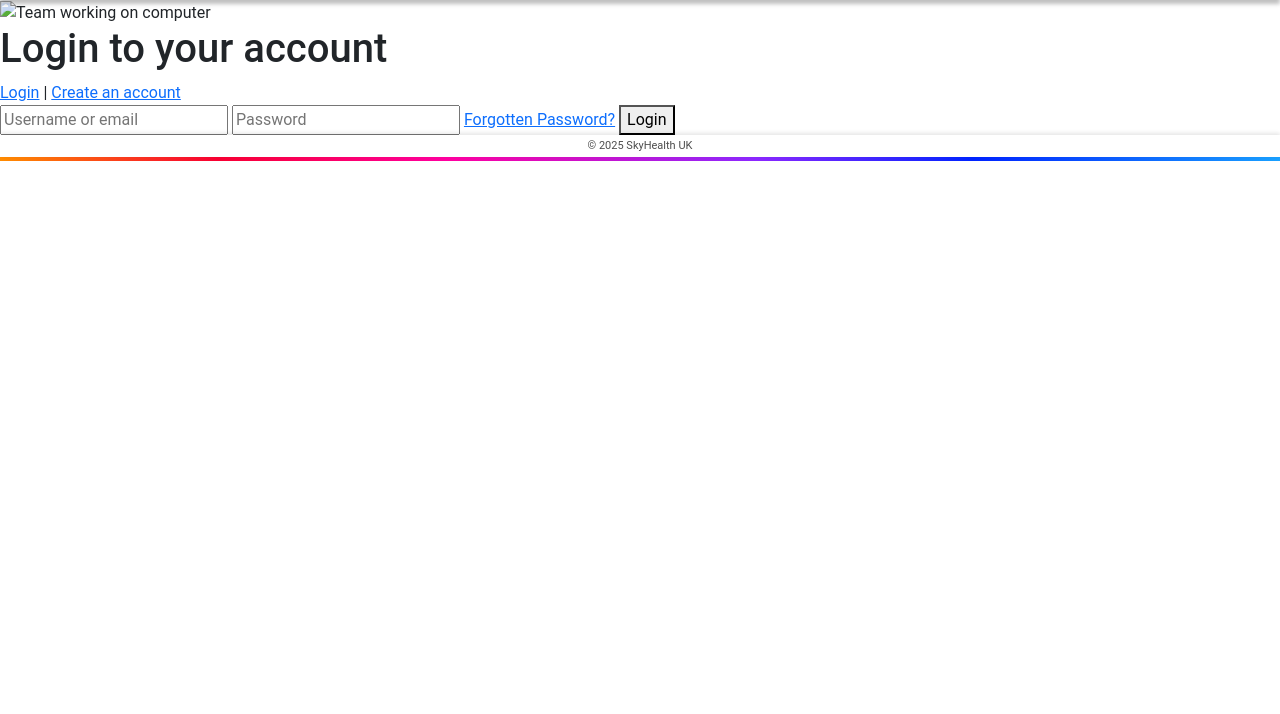
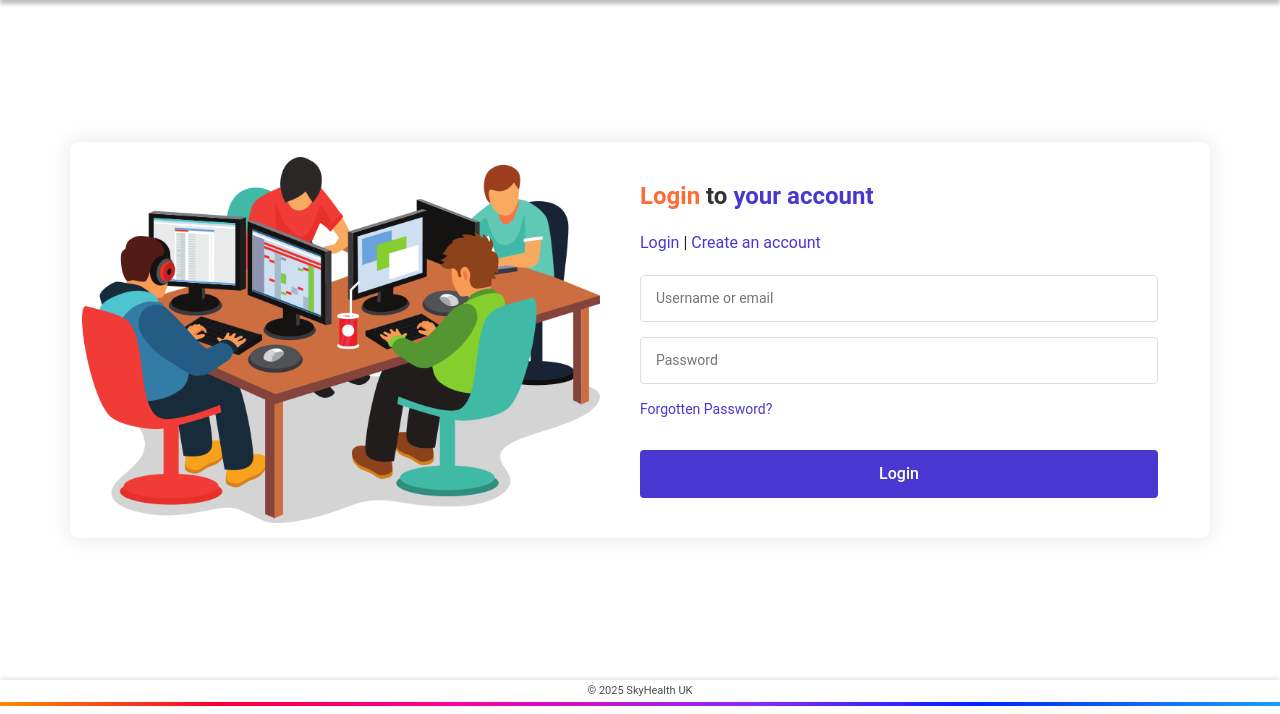
Before and after one commit to maibucheeri18/skyHealth, a Django app: page /login/ in a window 1280 px wide. Shown: the part 86-800 px from the top of the page. Run offline with Django 5.2, Linux system fonts and the light colour scheme.

Commit message:
Authentication image
Authentication image added to login.html. Same image will be added to create account page, security questions page and reset password page.

```diff
--- /dev/null
+++ b/authentication/static/login.css
@@ -0,0 +1,118 @@
+/*Login CSS*/
+
+body {
+    font-family: Arial, sans-serif;
+    margin: 0;
+    padding: 0;
+    background-color: #f8f9fa;
+}
+
+main {
+    min-height: calc(100vh - 120px);
+    display: flex;
+    justify-content: center;
+    align-items: center;
+}
+
+.container {
+    display: flex;
+    flex-direction: row;
+    max-width: 1000px;
+    background-color: #fff;
+    border-radius: 8px;
+    box-shadow: 0 0 20px rgba(0, 0, 0, 0.1);
+    overflow: hidden;
+    margin: 0 auto;
+}
+
+.loginImage {
+    flex: 1;
+    display: flex;
+    justify-content: center;
+    align-items: center;
+}
+
+.loginImage img {
+    max-width: 100%;
+    height: auto;
+}
+
+.loginForm {
+    flex: 1;
+    padding: 40px;
+}
+
+.loginTitle {
+    font-size: 24px;
+    margin-bottom: 20px;
+    font-weight: 600;
+}
+
+.loginTitle span:nth-child(1) {
+    color: #ff6b35;
+}
+
+.loginTitle span:nth-child(2) {
+    color: #333;
+}
+
+.loginTitle span:nth-child(3) {
+    color: #4838d1;
+}
+
+.formLinks {
+    margin-bottom: 20px;
+}
+
+.formLinks a {
+    text-decoration: none;
+    color: #4838d1;
+}
+
+form {
+    display: flex;
+    flex-direction: column;
+    gap: 15px;
+}
+
+input[type="text"],
+input[type="password"] {
+    padding: 12px 15px;
+    border: 1px solid #ddd;
+    border-radius: 4px;
+    font-size: 14px;
+    width: 100%;
+}
+
+.forgotPassword {
+    color: #4838d1;
+    text-decoration: none;
+    font-size: 14px;
+    align-self: flex-start;
+}
+
+.loginButton {
+    background-color: #4838d1;
+    color: white;
+    padding: 12px;
+    border: none;
+    border-radius: 4px;
+    cursor: pointer;
+    font-size: 16px;
+    font-weight: 500;
+    margin-top: 15px;
+}
+
+.loginButton:hover {
+    background-color: #3929b0;
+}
+
+@media (max-width: 768px) {
+    .container {
+        flex-direction: column;
+    }
+
+    .loginImage, .loginForm {
+        width: 100%;
+    }
+}
--- a/authentication/templates/login.html
+++ b/authentication/templates/login.html
@@ -8,7 +8,7 @@
     <!-- Bootstrap CSS -->
     <link href="https://cdn.jsdelivr.net/npm/bootstrap@5.3.0/dist/css/bootstrap.min.css" rel="stylesheet">
     <!-- webpage CSS -->
-    <link href="{% static 'CSS FILE NAME'%}" rel="stylesheet">
+    <link href="{% static 'login.css'%}" rel="stylesheet">
 </head>
 <body>
     <header>
@@ -16,9 +16,9 @@
     </header>
 
     <main>
-        <div clas="container">
+        <div class="container">
             <div class="loginImage">
-                <img src="" alt="Team working on computer">
+                <img src="/static/img/loginImage.png" alt="Team working on computer">
             </div>
             <div class="loginForm">
                 <h1 class="loginTitle">
```
Also changed, not shown: authentication/static/img/loginImage.png (added).
